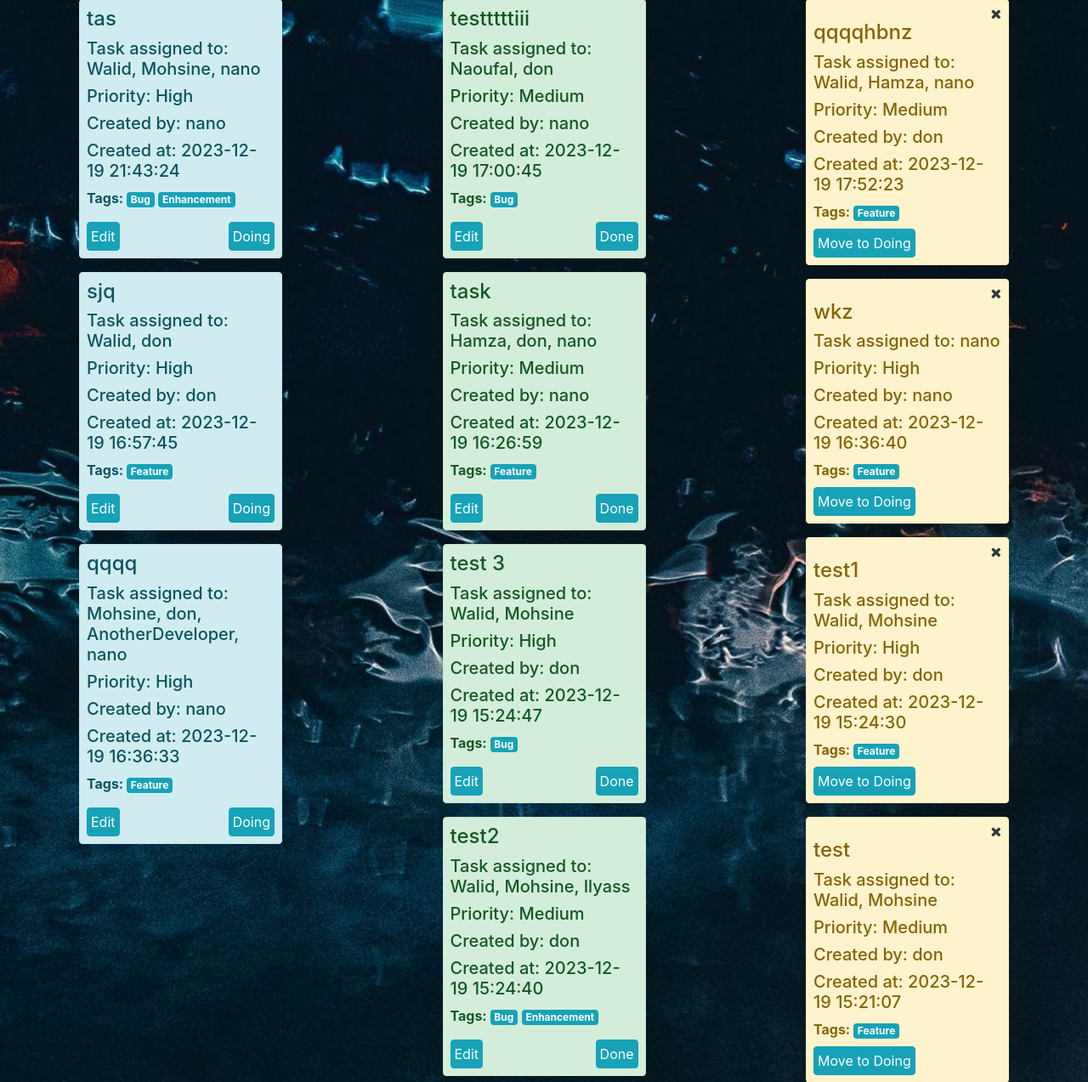
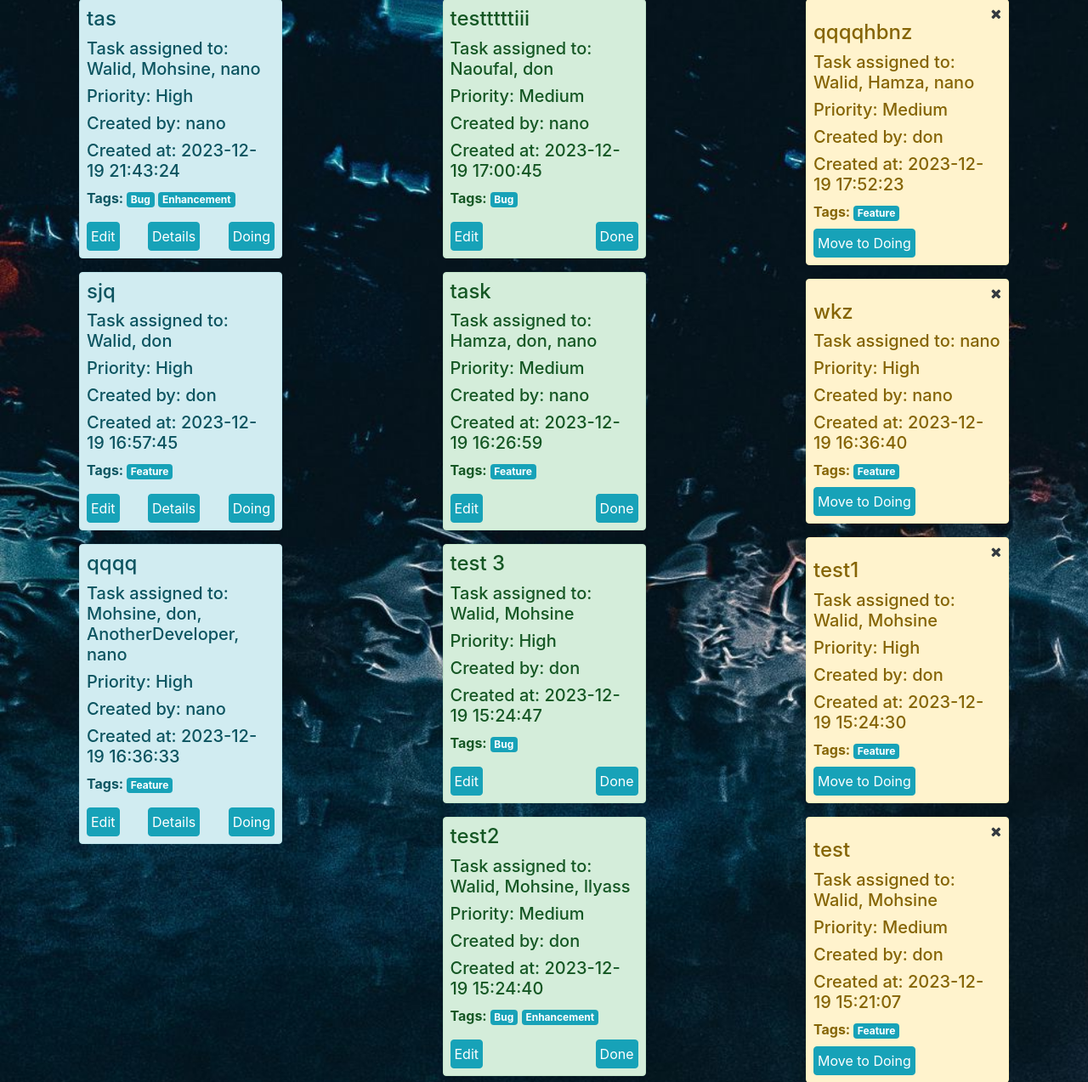
Before and after one commit to Youcode-Classe-E-2023-2024/Naoufal_Labrihmi_tickets_manager-, a PHP site: page / in a window 1280 px wide. Shown: the part 768-2041 px from the top of the page at 85% size. Run offline with PHP 8.4, Linux system fonts and the light colour scheme; the visitor is signed in with stand-in values (Sample User, id 1); data comes from the database, SQL or seed files in the repository.

Commit message:
Update index.php

```diff
--- a/index.php
+++ b/index.php
@@ -270,6 +270,7 @@
                     <?php endif; ?>
                     <div class="d-flex justify-content-between mt-3">
                         <a href="edit.php?id=<?php echo $todo['id'] ?>" class="btn btn-info p-1 text-white">Edit</a>
+                        <a href="task_details.php?id=<?php echo $todo['id'] ?>" class="btn btn-info p-1 text-white">Details</a>
                         <a href="handle/goto.php?name=doing&id=<?php echo $todo['id'] ?>&referrer=index.php" class="btn btn-info p-1 text-white">Doing</a>
                     </div>
                 </div>
@@ -277,6 +278,7 @@
         <?php endif; ?>
     </div>
 </div>
+
 
     <!-- Doing Section -->
     <div class="col-md-3">
```
Lines whose indentation alone changed are shown as unchanged.
